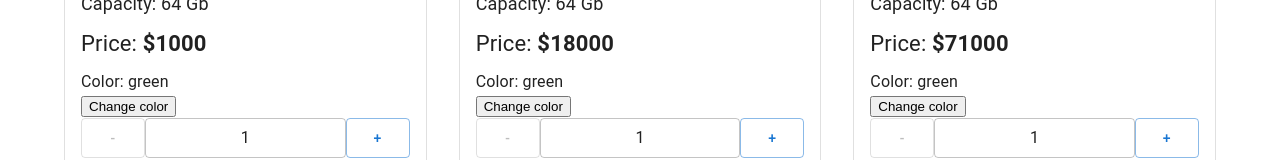
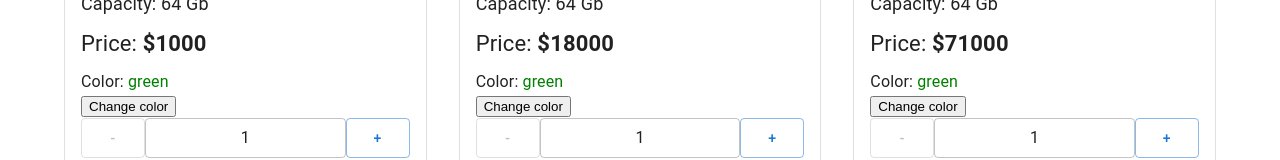
Before and after one commit to YHulko/react-lesson-2, a React (Create React App) app: page / in a window 1280 px wide. Shown: the part 555-715 px from the top of the page. Built offline with nearby package versions, Linux system fonts and the light colour scheme.

Commit message:
class component

```diff
--- a/src/components/Products/ProductListItem.tsx
+++ b/src/components/Products/ProductListItem.tsx
@@ -63,10 +63,10 @@ class ProductListItem extends Component<Props, State> {
                     </div>
 
                     <div>
-                        Color: <span></span>
-                        {this.state.color}
+                        Color: <span className={this.state.color}>
+                        {this.state.color}</span>
                     </div>
-                    <button>Change color</button>
+                    <button onClick={this.changeColor}>Change color</button>
 
                     <div className="product-quantity">
                         <Button
```
